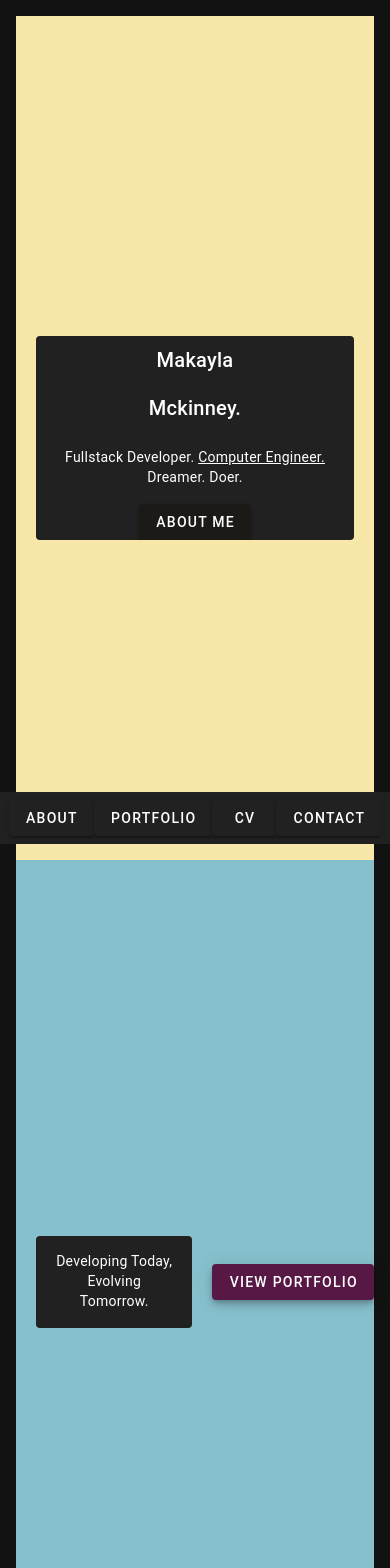
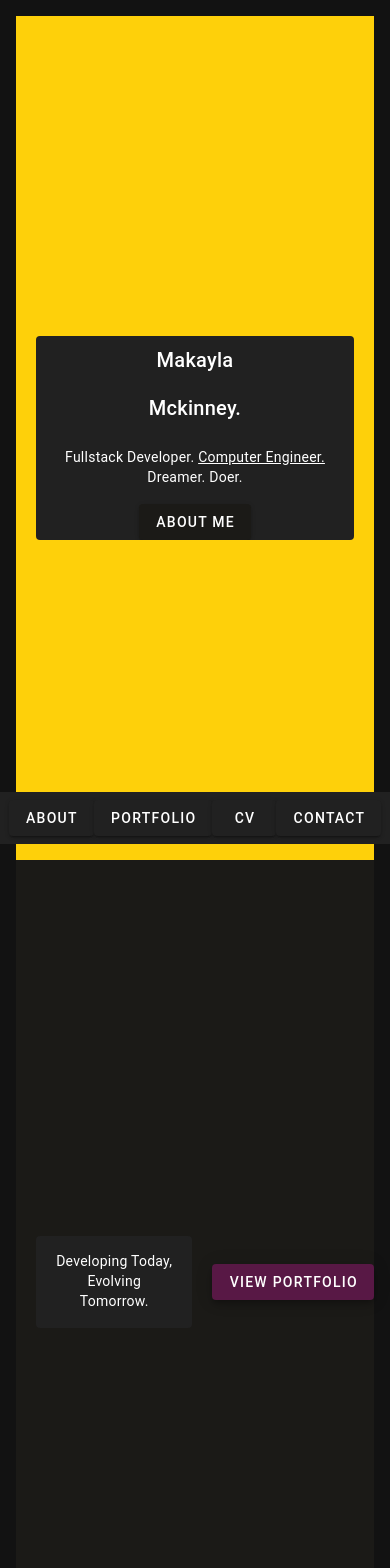
Before and after one commit to crouchbindcommit/portfolio, a Vue app: page / in a window 390 px wide. Shown: the top 1568 px of the page. Built offline with nearby package versions, Linux system fonts and the light colour scheme.

Commit message:
Update index.vue

```diff
--- a/src/pages/index.vue
+++ b/src/pages/index.vue
@@ -1,9 +1,15 @@
 <template>
+  <link rel="preload" href="/background/yellow-screen.png" as="image">
+  <link rel="preload" href="/background/cliff.png" as="image">
+  <link rel="preload" href="/background/standup-paddleboard.png" as="image">
   <link rel="preload" href="https://fonts.googleapis.com/css2?family=Roboto:wght@300;400;500;700&display=swap" as="font" type="font/woff2" crossorigin="anonymous">
 
   <v-container class="scroll-container" fluid>
     <!-- Section 1 -->
-    <div class="background-section background-1">
+    <div
+      class="background-section background-1"
+      :style="isMobile ? 'background-color: #FED00A;' : 'background-image: url(/background/yellow-screen.png);'"
+    >
       <v-container class="content-container" data-aos="fade-up">
         <v-card class="portfolio-card-blank" elevation="0">
           <div class="portfolio-name-wrapper">
@@ -14,23 +20,13 @@
           <v-btn color="#1b1a17" @click="navigateToAbout" class="navigate-btn">About Me</v-btn>
         </v-card>
       </v-container>
-
-      <v-footer app>
-    <v-container class="pa-0" fluid>
-      <v-row class="fill-height" align="center" justify="center">
-        <v-col class="d-flex justify-center" cols="auto">
-          <v-btn @click="navigateToAbout">About</v-btn>
-          <v-btn @click="navigateToPortfolio">Portfolio</v-btn>
-          <v-btn @click="navigateToResume">CV</v-btn>
-          <v-btn @click="navigateToContact">Contact</v-btn>
-        </v-col>
-      </v-row>
-    </v-container>
-  </v-footer>
     </div>
 
     <!-- Section 2 -->
-    <div class="background-section background-2">
+    <div
+      class="background-section background-2"
+      :style="isMobile ? 'background-color: #1B1A17;' : 'background-image: url(/background/cliff.png);'"
+    >
       <v-container class="content-container-2" data-aos="fade-up" data-aos-duration="1500" data-aos-offset="100">
         <v-card class="portfolio-card-cliff" elevation="0">
           <v-card-text>
@@ -47,7 +43,10 @@
     </div>
 
     <!-- Section 3 -->
-    <div class="background-section background-3">
+    <div
+      class="background-section background-3"
+      :style="isMobile ? 'background-color: #3A3B3C;' : 'background-image: url(/background/standup-paddleboard.png);'"
+    >
       <v-container class="content-container">
         <div class="cta-container" data-aos="fade-up">
           <div class="cta-text">Let's Build the Future, <br> Together</div>
@@ -66,31 +65,53 @@
       </v-container>
     </div>
   </v-container>
+
+  <v-footer app>
+    <v-container class="pa-0" fluid>
+      <v-row class="fill-height" align="center" justify="center">
+        <v-col class="d-flex justify-center" cols="auto">
+          <v-btn @click="navigateToAbout">About</v-btn>
+          <v-btn @click="navigateToPortfolio">Portfolio</v-btn>
+          <v-btn @click="navigateToResume">CV</v-btn>
+          <v-btn @click="navigateToContact">Contact</v-btn>
+        </v-col>
+      </v-row>
+    </v-container>
+  </v-footer>
 </template>
+
 
 <script lang="ts" setup>
 import { useRouter } from 'vue-router';
-import { onMounted } from 'vue';
+import { onMounted, ref } from 'vue';
 import AOS from 'aos';
 import 'aos/dist/aos.css';
 
 const router = useRouter();
+const isMobile = ref(false);
 
-//navigation
-const navigateToAbout = () => { router.push('/about'); }
-const navigateToResume = () => { router.push('/CV'); }
-const navigateToPortfolio = () => { router.push('/portfolio'); }
-const navigateToContact = () => { router.push('/contact'); }
+// Detect mobile devices
+const detectMobile = () => {
+  isMobile.value = window.innerWidth <= 768; // Adjust breakpoint if needed
+};
 
 onMounted(() => {
   AOS.init({
     duration: 1000,
     easing: 'ease-in-out',
     once: true,
-    offset: 200,  // Delay animations
+    offset: 200,
   });
+  detectMobile();
+  window.addEventListener('resize', detectMobile);
 });
+
+const navigateToAbout = () => router.push('/about');
+const navigateToResume = () => router.push('/CV');
+const navigateToPortfolio = () => router.push('/portfolio');
+const navigateToContact = () => router.push('/contact');
 </script>
+
 
 
 <style scoped>
```
